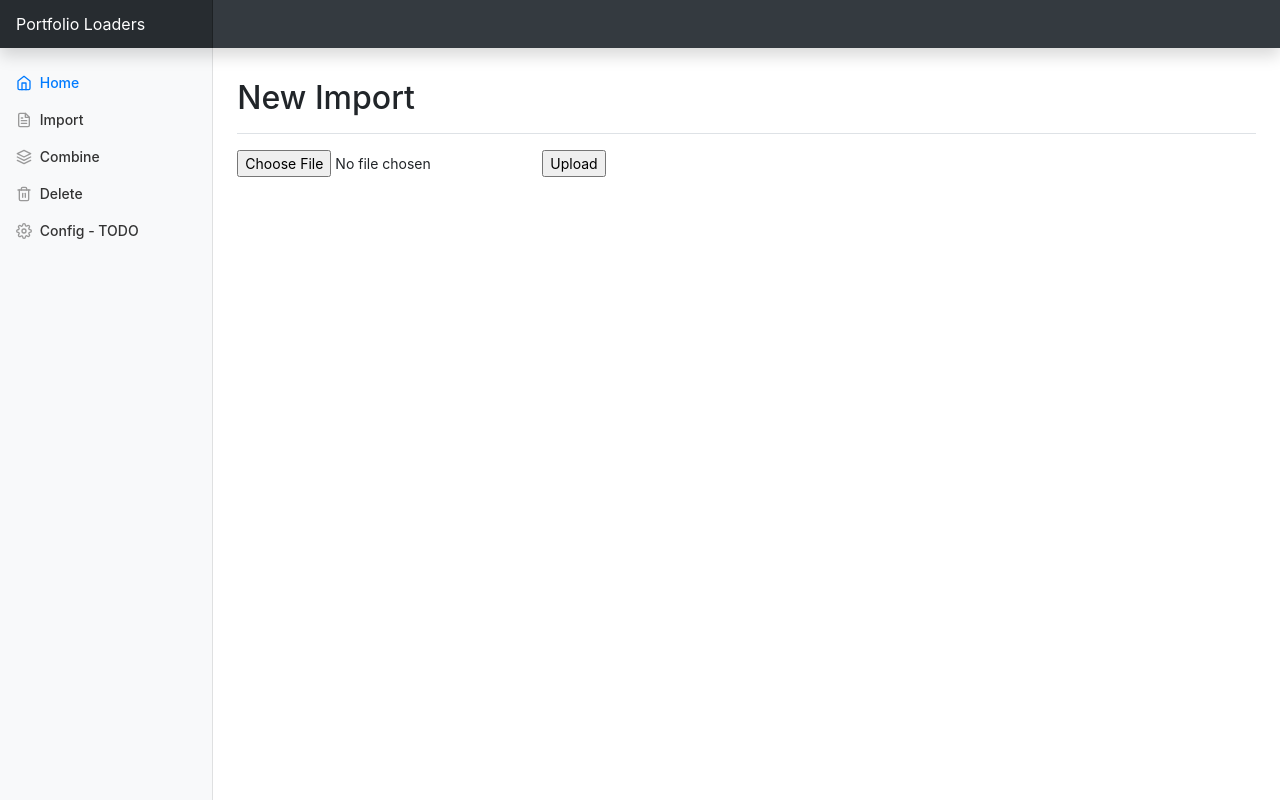
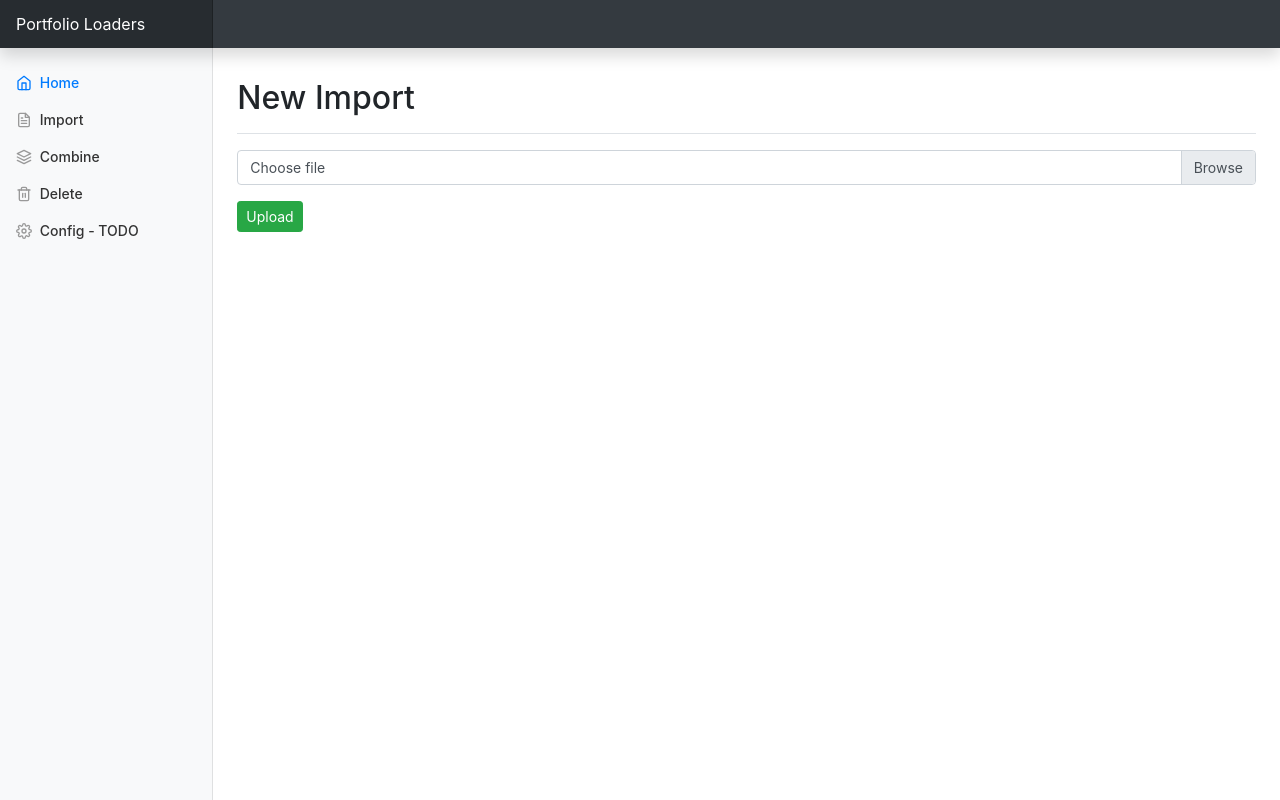
Before and after one commit to itsbillw/import_portfolio, a Flask app: page /import in a window 1280 px wide. Run offline with Flask 2, Linux system fonts and the light colour scheme; some libraries are stand-ins or nearby versions.

Commit message:
update import and delete

```diff
--- a/app.py
+++ b/app.py
@@ -32,7 +32,7 @@ def home():
     if request.method == 'POST':
         table_list = request.form.getlist('get_table')
         for table in table_list:
-            engine.execute("DROP TABLE {}".format(table))
+            engine.execute("DROP TABLE '{}'".format(table))
         return redirect(url_for('home'))
 
     return render_template("index.html", tables=tables)
@@ -40,7 +40,7 @@ def home():
 
 @app.route('/view/<table_name>', methods=("POST", "GET"))
 def view_table(table_name):
-    df = pd.read_sql("select * from {}".format(table_name), con=engine)
+    df = pd.read_sql("select * from '{}'".format(table_name), con=engine)
     table_title = table_name.replace("_"," ").title()
     return render_template('view.html',  table=df.to_html(index=False, classes='data'), title=table_title)
 
@@ -93,7 +93,7 @@ def combine_tables():
 
 @app.route('/download/<table_name>', methods=['GET', 'POST'])
 def download_table(table_name):
-    df = pd.read_sql("select * from {}".format(table_name), con=engine)
+    df = pd.read_sql("select * from '{}'".format(table_name), con=engine)
     resp = make_response(df.to_csv(index=False))
     resp.headers["Content-Disposition"] = "attachment; filename={}.csv".format(table_name)
     resp.headers["Content-Type"] = "text/csv"
@@ -102,7 +102,7 @@ def download_table(table_name):
 
 @app.route('/delete/<table_name>', methods=['GET', 'POST'])
 def delete_one_table(table_name):
-    engine.execute("DROP TABLE {}".format(table_name))
+    engine.execute("DROP TABLE '{}'".format(table_name))
     return redirect(url_for('home'))
 
 
@@ -112,7 +112,7 @@ def delete_all_tables():
     if request.method == 'POST':
         table_list = request.form.getlist('get_table')
         for table in table_list:
-            engine.execute("DROP TABLE {}".format(table))
+            engine.execute("DROP TABLE '{}'".format(table))
         return redirect(url_for('home'))
     return render_template("delete.html", tables=tables)
 
--- a/static/js/dashboard.js
+++ b/static/js/dashboard.js
@@ -7,6 +7,7 @@
 
 }())
 
+
 toggle = function(source) {
   var checkboxes = document.querySelectorAll('input[type="checkbox"]');
   for (var i = 0; i < checkboxes.length; i++) {
@@ -14,3 +15,11 @@ toggle = function(source) {
       checkboxes[i].checked = source.checked;
   }
 }
+
+
+/* show file value after file select */
+document.querySelector('.custom-file-input').addEventListener('change',function(e){
+  var fileName = document.getElementById("myInput").files[0].name;
+  var nextSibling = e.target.nextElementSibling
+  nextSibling.innerText = fileName
+})
--- a/templates/base.html
+++ b/templates/base.html
@@ -64,8 +64,8 @@
 
       <main role="main" class="col-md-9 ml-sm-auto col-lg-10 px-md-4" style="margin-top: 15px">
 
-      {% block content %}
-      {% endblock %}
+        {% block content %}
+        {% endblock %}
 
     </main>
 
--- a/templates/combine.html
+++ b/templates/combine.html
@@ -18,7 +18,10 @@
   </div>
   {% endfor %}
   <div class="input-group mb-3">
-    <input type="text" class="form-control" name="table_name" placeholder="Combined file name">
+    <div class="input-group-prepend">
+      <span class="input-group-text" id="basic-addon3">Combined file name </span>
+    </div>
+    <input type="text" class="form-control" name="table_name" id="basic-url" aria-describedby="basic-addon3">
   </div>
   <button class="btn btn-primary btn-lg btn-block" type="submit">Combine</button>
 </form>
--- a/templates/import.html
+++ b/templates/import.html
@@ -6,10 +6,19 @@
   <h1 class="h2">New Import</h1>
 </div>
 
-<form method=post enctype=multipart/form-data>
-  <input type=file name=file>
-  <input type=submit value=Upload>
+<form method="POST" action="" enctype="multipart/form-data">
+  <p>
+    <div class="custom-file">
+      <input type="file" class="custom-file-input" name="file" id="myInput" aria-describedby="myInput">
+      <label class="custom-file-label" for="myInput">Choose file</label>
+    </div>
+  </p>
+  <!-- <div class="input-group-append">
+    <button type="submit" class="btn btn-outline-secondary" type="button" id="myInput">Button</button>
+  </div> -->
+  <p><input type="submit" class="btn btn-success btn-sm" value="Upload"></p>
 </form>
+
 {% with messages = get_flashed_messages() %}
   {% if messages %}
     <ul class=flashes>
```
Also changed, not shown: templates/delete.html (+1 -8 lines).
